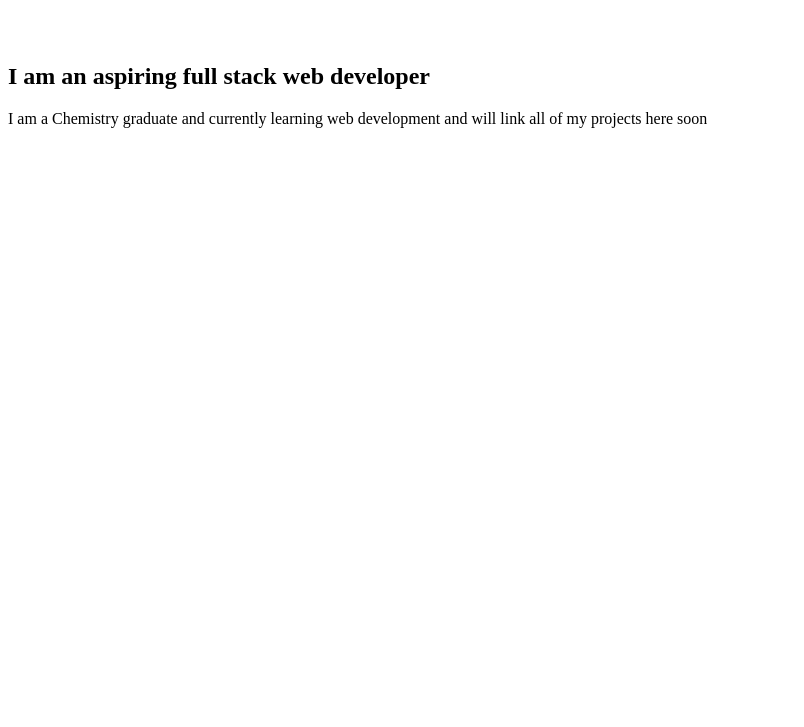
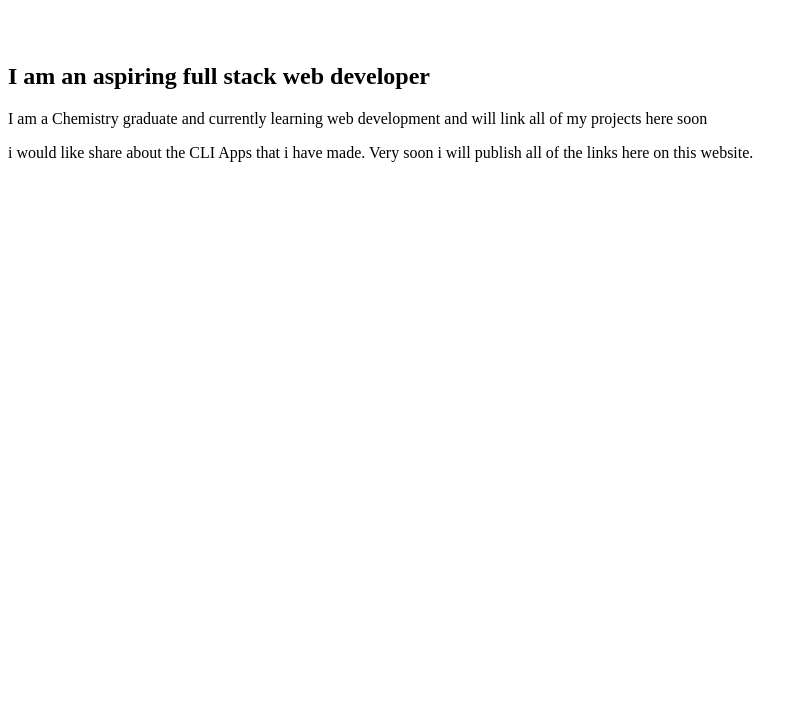
Before and after one commit to AnkurChunekar/Ankur-student-portfolio, a plain HTML site: page index.html in a window 1280 px wide. Shown: the part 73-800 px from the top of the page, without its empty margins (0-804 px from the left). Drawn offline with Linux system fonts and the light colour scheme.

Commit message:
Docs: details about projects added
the details about my CLI app project have been added

```diff
--- a/index.html
+++ b/index.html
@@ -12,5 +12,7 @@
     <br>
 <h2>I am an aspiring full stack web developer  </h2>
     <p>I am a Chemistry graduate and currently learning web development and will link all of my projects here soon</p>
+
+    <p> i would like share about the CLI Apps that i have made. Very soon i will publish all of the links here on this website.</p>
 </body>
 </html>
```
